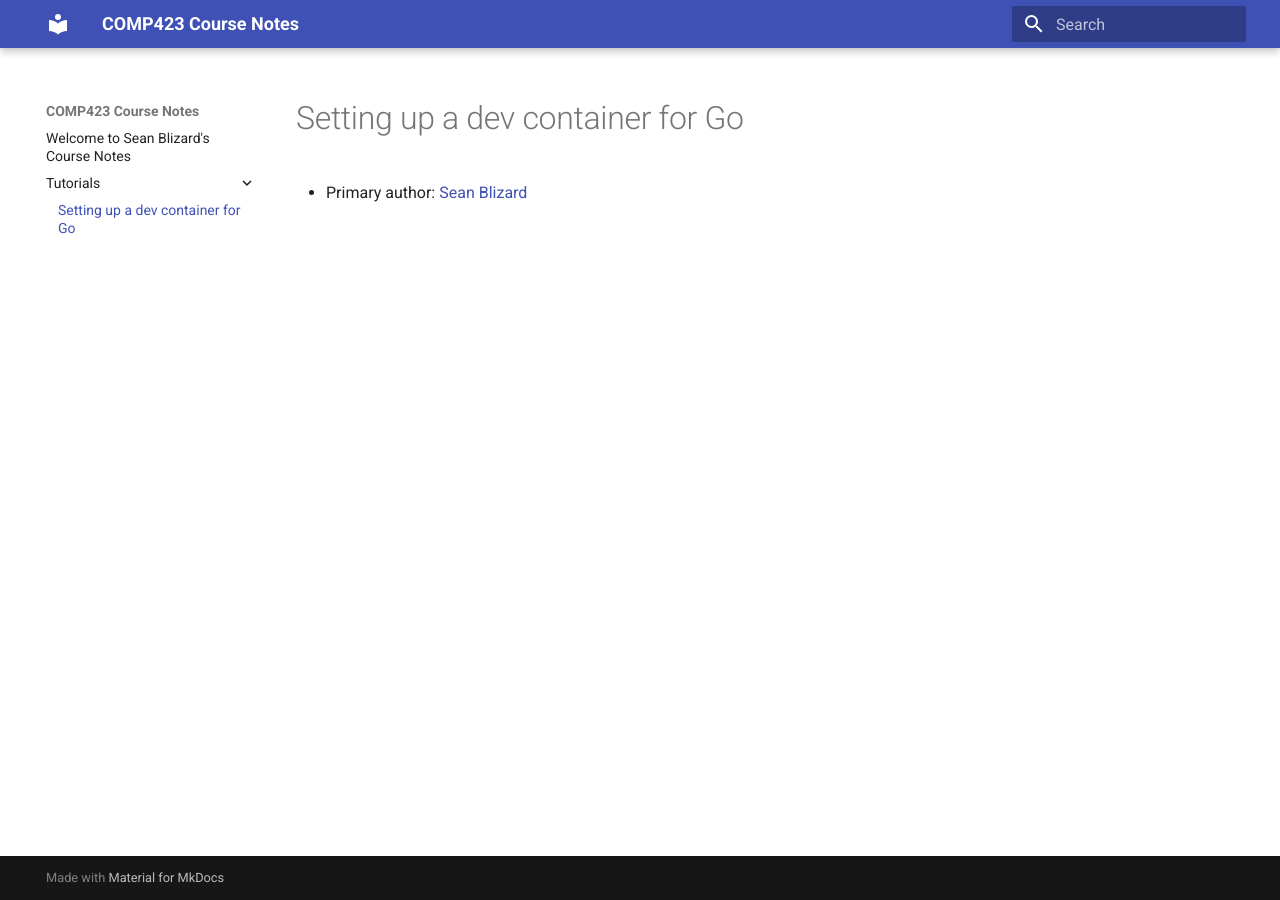
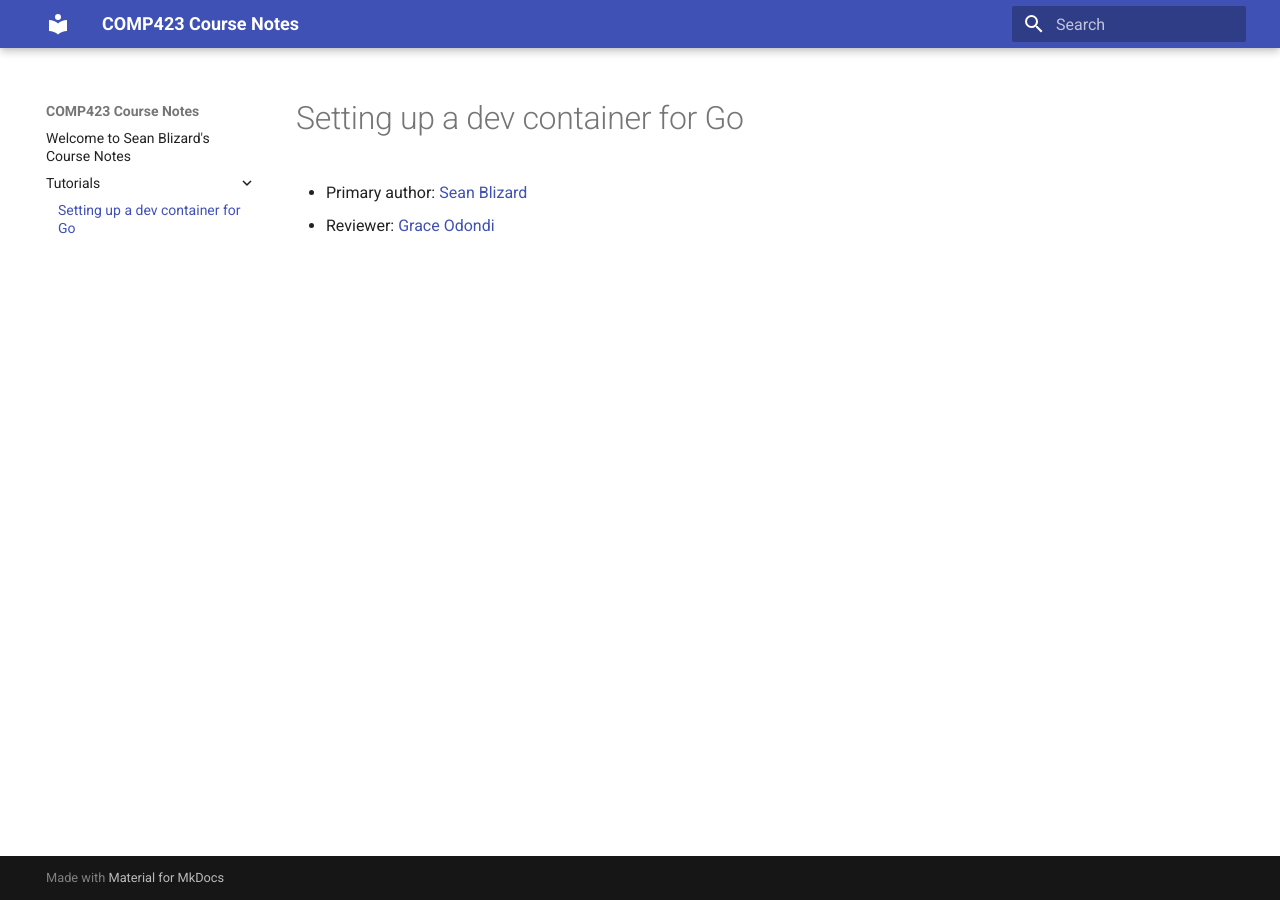
Before and after one commit to sblizard/423-class-notes, an MkDocs documentation site: the page built from docs/tutorials/go-setup.md, in a window 1280 px wide. Built offline with MkDocs 1.6.1 and Material for MkDocs 9.7.7, drawn with Linux system fonts in a browser that asks for light colours.

Commit message:
Reviewer

```diff
--- a/docs/tutorials/go-setup.md
+++ b/docs/tutorials/go-setup.md
@@ -1,3 +1,4 @@
 # Setting up a dev container for Go
 
 * Primary author: [Sean Blizard](https://github.com/sblizard)
+* Reviewer: [Grace Odondi](https://github.com/godondi)
```
